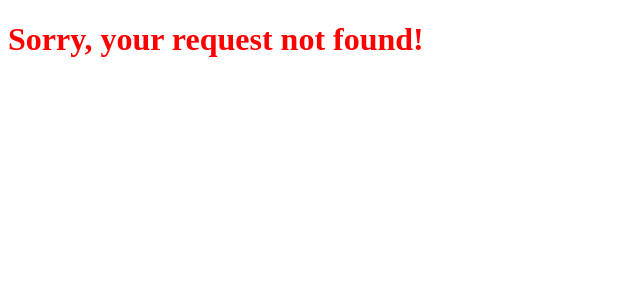
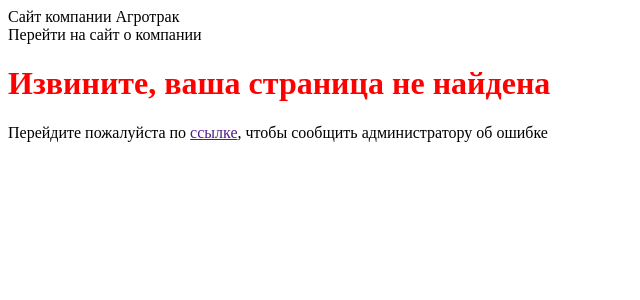
Before and after one commit to agrotrak/shop, a Python web app: template point/templates/nofound.html in a window 1280 px wide. Shown: the top 300 px of the page, without its empty margins (0-640 px from the left). Run offline with Jinja, Linux system fonts and the light colour scheme; the template is opened without the code that fills it, so the values that code supplies are empty.

Commit message:
Добавил структуру общего шаблона

```diff
--- /dev/null
+++ b/point/templates/header.html
@@ -0,0 +1,2 @@
+<div>Сайт компании Агротрак</div>
+<a>Перейти на сайт о компании</a>
--- /dev/null
+++ b/point/templates/link_css_js.html
@@ -0,0 +1,2 @@
+<link type="text/css" rel="stylesheet" href="/static/css/base.css">
+<script src="/static/jquery.js"></script>
--- a/point/templates/nofound.html
+++ b/point/templates/nofound.html
@@ -2,10 +2,13 @@
 <html>
 <head>
     <title>Error</title>
-    <link type="text/css" rel="stylesheet" href="/static/css/base.css">
-    <script src="/static/jquery.js"></script>
-</head>
+    {% include "link_css_js.html" %}</head>
 <body>
-    <h1>Sorry, your request not found!</h1>
+    {% include "header.html" %}
+
+    <h1>Извините, ваша страница не найдена</h1>
+    <div><p></p> Перейдите пожалуйста по <a href="">ссылке</a>, чтобы сообщить администратору об ошибке</div>
+
+    {% include "footer.html" %}
 </body>
 </html>
```
Also changed, not shown: point/static/css/base.css (line endings or trailing spaces), point/templates/footer.html (added).
